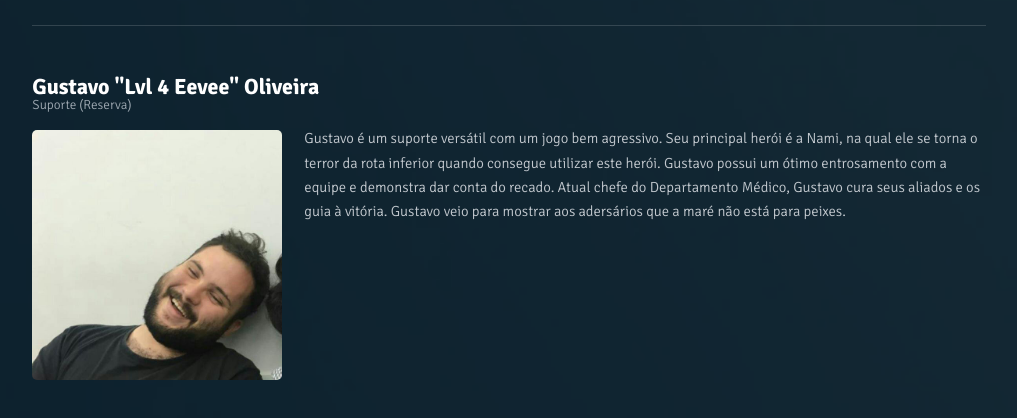
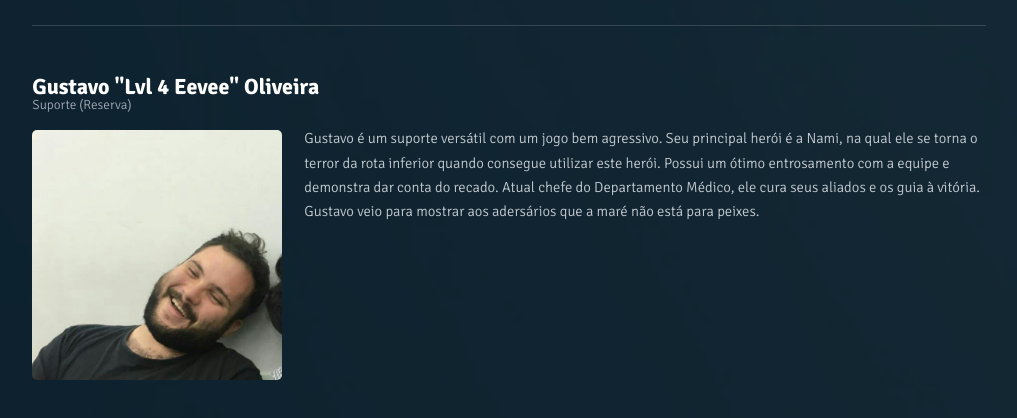
Before and after one commit to imacalopsita/leagaming.github.io, a plain HTML site: page atletas.html in a window 1280 px wide. Shown: the part 3160-3578 px from the top of the page, without its empty margins (131-1148 px from the left). Drawn offline with Linux system fonts and the light colour scheme.

Commit message:
Update atletas.html

```diff
--- a/atletas.html
+++ b/atletas.html
@@ -181,8 +181,8 @@
 				            </header>
 
                             <p><span class="image left"><img src="images/players/gustavo.jpg" alt="" id="about-img" /></span>Gustavo é um suporte versátil com um jogo bem agressivo. Seu principal herói é a
-                            Nami, na qual ele se torna o terror da rota inferior quando consegue utilizar este herói. Gustavo possui um ótimo entrosamento com a equipe e demonstra dar conta do recado. Atual
-                            chefe do Departamento Médico, Gustavo cura seus aliados e os guia à vitória. Gustavo veio para mostrar aos adersários que a maré não está para peixes.</p>
+                            Nami, na qual ele se torna o terror da rota inferior quando consegue utilizar este herói. Possui um ótimo entrosamento com a equipe e demonstra dar conta do recado. Atual
+                            chefe do Departamento Médico, ele cura seus aliados e os guia à vitória. Gustavo veio para mostrar aos adersários que a maré não está para peixes.</p>
 
                              <p>Heróis Favoritos: </p>
                              <div>
```
